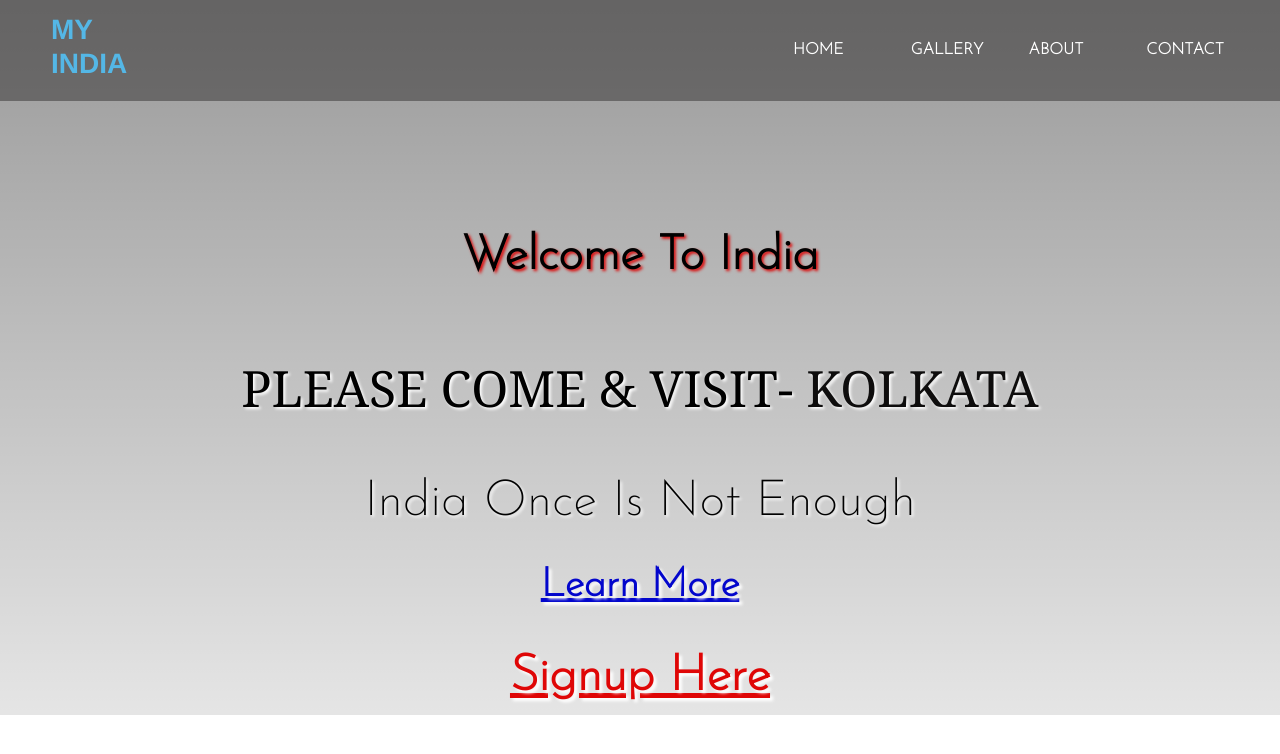
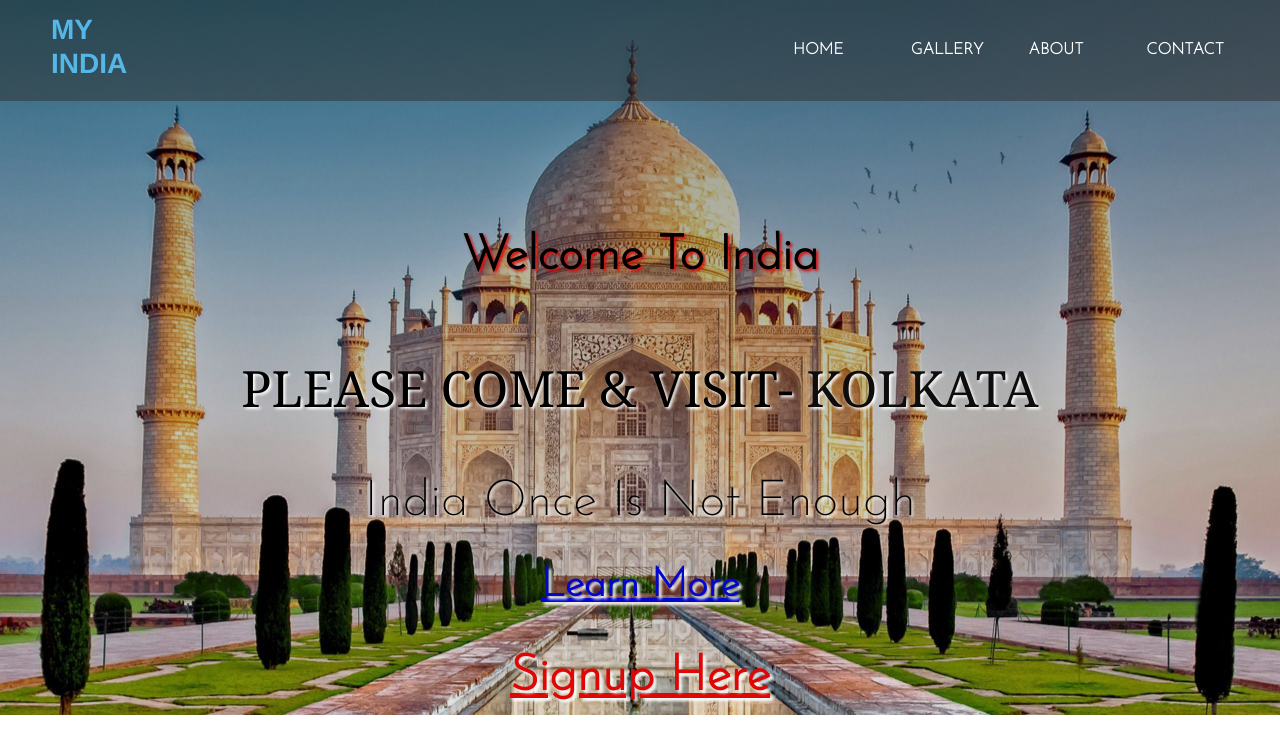
Before and after one commit to sushru/INDIA, a plain HTML site: page india.html in a window 1280 px wide. Drawn offline with nearby package versions, Linux system fonts and the light colour scheme.

Commit message:
Update styleee.css

```diff
--- a/styleee.css
+++ b/styleee.css
@@ -8,7 +8,7 @@
 .info{
     width: 100%;
     height: 100%;
-    background-image:linear-gradient(rgba(0,0,0,0.4),rgba(0,0,0,0.1)),url(taz.jpg);
+    background-image:linear-gradient(rgba(0,0,0,0.4),rgba(0,0,0,0.1)),url(images/taz.jpg);
     background-repeat: no-repeat;
     background-size: cover;
 }
```
